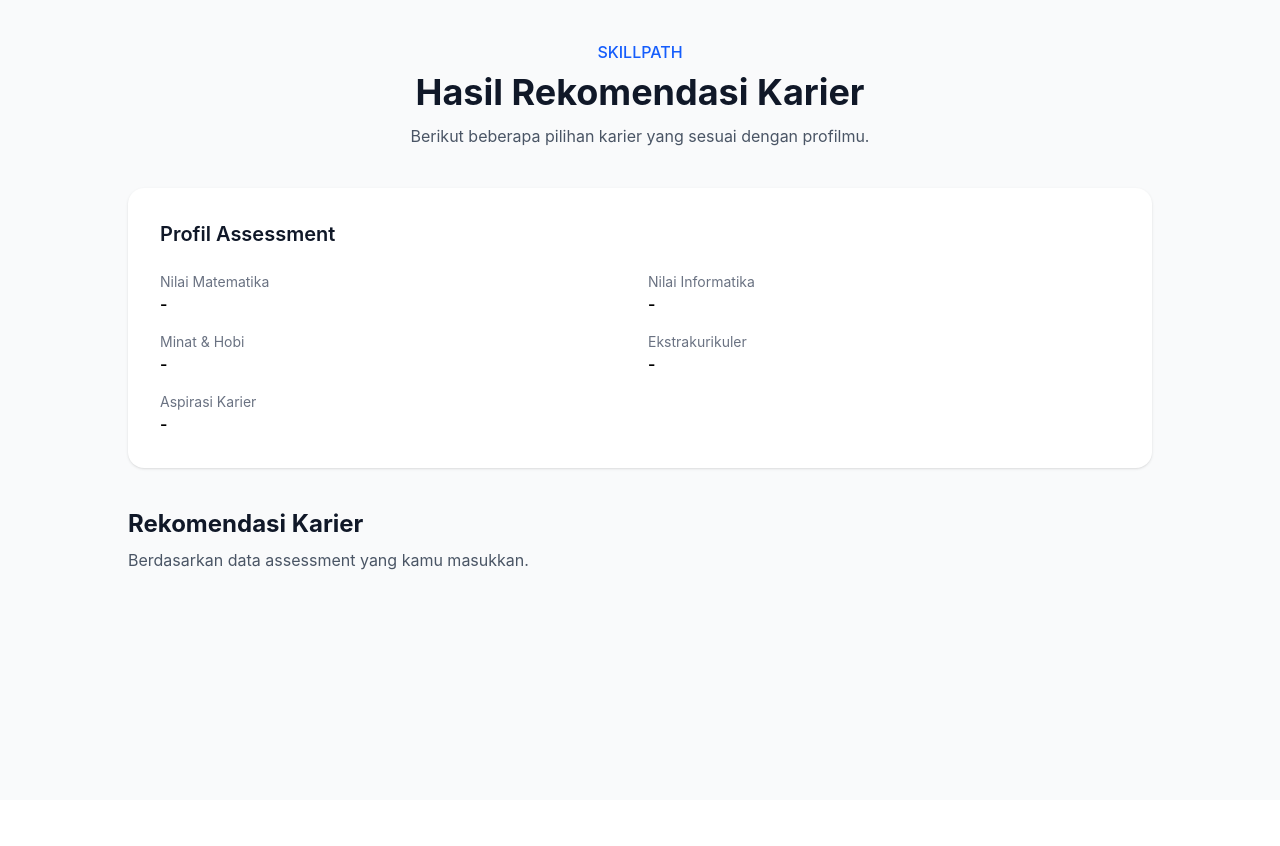
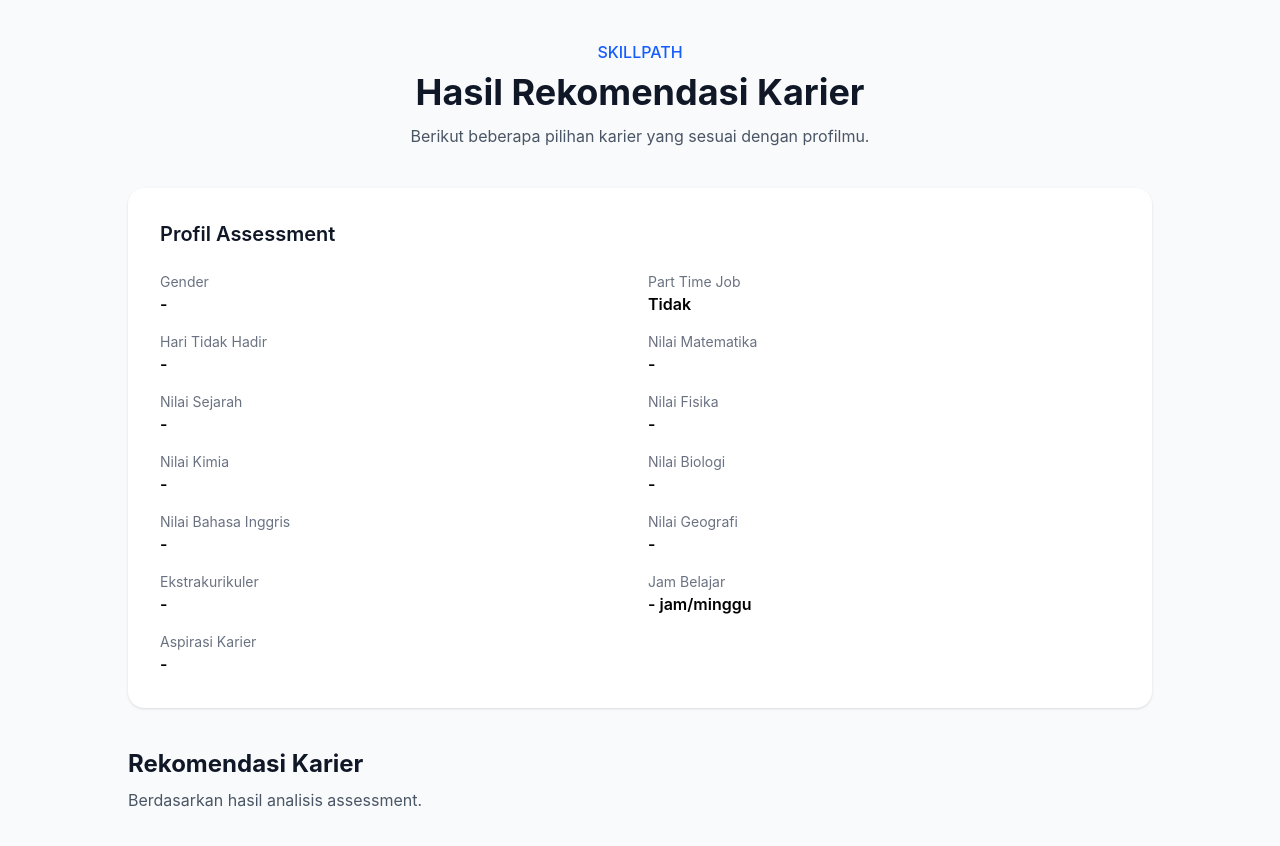
Before and after one commit to AaronDelMonte/Capstone-Project, a React app in the folder frontend/: page /result in a window 1280 px wide. Shown: the top 846 px of the page. Before the commit the page ends 800 px from the top, so only its background shows below. Built offline with nearby package versions, Linux system fonts and the light colour scheme; the HTML template or start-up script is replaced by a standard one.

Commit message:
Fix learning path navigation

```diff
--- a/frontend/src/pages/Assessment.jsx
+++ b/frontend/src/pages/Assessment.jsx
@@ -63,7 +63,7 @@ if (
       state: {
         formData: formData,
         recommendations: result.recommendations,
-        learningPath: result.learningPath,
+        learningPaths: result.learningPaths,
       },
     });
   } catch (error) {
--- a/frontend/src/pages/LearningPath.jsx
+++ b/frontend/src/pages/LearningPath.jsx
@@ -1,10 +1,12 @@
-import { useLocation } from "react-router-dom";
+import { useLocation, useNavigate } from "react-router-dom";
 
 function LearningPath() {
+  const location = useLocation();
+  const navigate = useNavigate();
 
-  const location = useLocation();
+  const learningPath = location.state?.learningPath || [];
+  const profession = location.state?.profession || "Karier";
 
-const steps = location.state?.learningPath || [];
   return (
     <div className="min-h-screen bg-gray-50 px-6 py-10">
       <div className="mx-auto max-w-4xl">
@@ -20,8 +22,8 @@ const steps = location.state?.learningPath || [];
           </h1>
 
           <p className="mx-auto mt-3 max-w-2xl text-gray-600">
-            Berikut roadmap belajar yang dapat kamu ikuti
-            untuk mempersiapkan diri menjadi Software Developer.
+            Berikut roadmap belajar yang dapat kamu ikuti untuk mempersiapkan
+            diri menjadi {profession}.
           </p>
         </div>
 
@@ -32,23 +34,27 @@ const steps = location.state?.learningPath || [];
           </p>
 
           <h2 className="mt-2 text-2xl font-bold text-gray-900">
-            Software Developer
+            {profession}
           </h2>
 
           <p className="mt-2 text-gray-600">
-            Fokus pada pengembangan aplikasi dan sistem berbasis teknologi.
+            Roadmap pembelajaran yang disesuaikan dengan rekomendasi karier.
           </p>
         </div>
 
         {/* Roadmap */}
-        <div className="mt-8 space-y-5">
+        <div className="mt-8">
+          <h2 className="text-2xl font-bold text-gray-900">
+            Roadmap Pembelajaran
+          </h2>
 
-          {steps.map((step) => (
+          <div className="mt-5 space-y-5">
+            {learningPath.length > 0 ? (
+              learningPath.map((step) => (
                 <div
                   key={step.nomor}
                   className="flex gap-5 rounded-2xl bg-white p-6 shadow-sm"
                 >
-
                   {/* Number */}
                   <div className="flex h-12 w-12 shrink-0 items-center justify-center rounded-full bg-blue-600 text-lg font-bold text-white">
                     {step.nomor}
@@ -56,9 +62,7 @@ const steps = location.state?.learningPath || [];
 
                   {/* Content */}
                   <div className="flex-1">
-
                     <div className="flex flex-wrap items-center justify-between gap-3">
-
                       <h3 className="text-xl font-bold text-gray-900">
                         {step.judul}
                       </h3>
@@ -66,18 +70,32 @@ const steps = location.state?.learningPath || [];
                       <span className="rounded-full bg-blue-100 px-3 py-1 text-sm font-medium text-blue-600">
                         {step.status}
                       </span>
-
                     </div>
 
                     <p className="mt-2 leading-relaxed text-gray-600">
                       {step.deskripsi}
                     </p>
-
+                  </div>
+                </div>
+              ))
+            ) : (
+              <div className="rounded-2xl bg-white p-8 text-center shadow-sm">
+                <p className="text-gray-500">
+                  Roadmap pembelajaran belum tersedia untuk karier ini.
+                </p>
+              </div>
+            )}
+          </div>
         </div>
 
-            </div>
-          ))}
-
+        {/* Back Button */}
+        <div className="mt-8 text-center">
+          <button
+            onClick={() => navigate("/result")}
+            className="rounded-lg border border-gray-300 bg-white px-5 py-2.5 font-medium text-gray-700 hover:bg-gray-50"
+          >
+            ← Kembali ke Hasil
+          </button>
         </div>
 
       </div>
--- a/frontend/src/pages/Result.jsx
+++ b/frontend/src/pages/Result.jsx
@@ -5,7 +5,8 @@ function Result() {
   const navigate = useNavigate();
 
   const formData = location.state?.formData;
-const recommendations = location.state?.recommendations || [];
+  const recommendations = location.state?.recommendations || [];
+  const learningPaths = location.state?.learningPaths || [];
 
   return (
     <div className="min-h-screen bg-gray-50 px-6 py-10">
@@ -35,38 +36,86 @@ const recommendations = location.state?.recommendations || [];
           <div className="mt-6 grid gap-4 md:grid-cols-2">
 
             <div>
-              <p className="text-sm text-gray-500">
-                Nilai Matematika
+              <p className="text-sm text-gray-500">Gender</p>
+              <p className="font-semibold">
+                {formData?.gender || "-"}
               </p>
+            </div>
+
+            <div>
+              <p className="text-sm text-gray-500">Part Time Job</p>
+              <p className="font-semibold">
+                {formData?.part_time_job === "true" ? "Ya" : "Tidak"}
+              </p>
+            </div>
+
+            <div>
+              <p className="text-sm text-gray-500">Hari Tidak Hadir</p>
+              <p className="font-semibold">
+                {formData?.absence_days ?? "-"}
+              </p>
+            </div>
+
+            <div>
+              <p className="text-sm text-gray-500">Nilai Matematika</p>
               <p className="font-semibold">
                 {formData?.matematika || "-"}
               </p>
             </div>
 
             <div>
-              <p className="text-sm text-gray-500">
-                Nilai Informatika
-              </p>
+              <p className="text-sm text-gray-500">Nilai Sejarah</p>
               <p className="font-semibold">
-                {formData?.informatika || "-"}
+                {formData?.sejarah || "-"}
               </p>
             </div>
 
             <div>
-              <p className="text-sm text-gray-500">
-                Minat & Hobi
-              </p>
+              <p className="text-sm text-gray-500">Nilai Fisika</p>
               <p className="font-semibold">
-                {formData?.minat || "-"}
+                {formData?.fisika || "-"}
               </p>
             </div>
 
             <div>
-              <p className="text-sm text-gray-500">
-                Ekstrakurikuler
+              <p className="text-sm text-gray-500">Nilai Kimia</p>
+              <p className="font-semibold">
+                {formData?.kimia || "-"}
               </p>
+            </div>
+
+            <div>
+              <p className="text-sm text-gray-500">Nilai Biologi</p>
+              <p className="font-semibold">
+                {formData?.biologi || "-"}
+              </p>
+            </div>
+
+            <div>
+              <p className="text-sm text-gray-500">Nilai Bahasa Inggris</p>
+              <p className="font-semibold">
+                {formData?.bahasa_inggris || "-"}
+              </p>
+            </div>
+
+            <div>
+              <p className="text-sm text-gray-500">Nilai Geografi</p>
+              <p className="font-semibold">
+                {formData?.geografi || "-"}
+              </p>
+            </div>
+
+            <div>
+              <p className="text-sm text-gray-500">Ekstrakurikuler</p>
               <p className="font-semibold">
                 {formData?.ekstrakurikuler || "-"}
+              </p>
+            </div>
+
+            <div>
+              <p className="text-sm text-gray-500">Jam Belajar</p>
+              <p className="font-semibold">
+                {formData?.jam_belajar || "-"} jam/minggu
               </p>
             </div>
 
@@ -89,14 +138,14 @@ const recommendations = location.state?.recommendations || [];
           </h2>
 
           <p className="mt-2 text-gray-600">
-            Berdasarkan data assessment yang kamu masukkan.
+            Berdasarkan hasil analisis assessment.
           </p>
 
           <div className="mt-6 space-y-5">
 
             {recommendations.map((career, index) => (
               <div
-                key={career.nama}
+                key={career.profession}
                 className="rounded-2xl bg-white p-6 shadow-sm"
               >
                 <div className="flex items-center justify-between gap-4">
@@ -108,18 +157,14 @@ const recommendations = location.state?.recommendations || [];
                       </span>
 
                       <h3 className="text-xl font-bold text-gray-900">
-                        {career.nama}
+                        {career.profession}
                       </h3>
                     </div>
-
-                    <p className="mt-3 text-gray-600">
-                      {career.deskripsi}
-                    </p>
                   </div>
 
                   <div className="text-right">
                     <p className="text-3xl font-bold text-blue-600">
-                      {career.persentase}%
+                      {career.match_score}%
                     </p>
 
                     <p className="text-sm text-gray-500">
@@ -134,7 +179,7 @@ const recommendations = location.state?.recommendations || [];
                   <div
                     className="h-full rounded-full bg-blue-600"
                     style={{
-                      width: `${career.persentase}%`,
+                      width: `${career.match_score}%`,
                     }}
                   />
                 </div>
@@ -143,7 +188,8 @@ const recommendations = location.state?.recommendations || [];
   onClick={() =>
     navigate("/learning-path", {
       state: {
-        learningPath: location.state?.learningPath,
+        learningPath: learningPaths[career.profession] || [],
+        profession: career.profession,
       },
     })
   }
@@ -151,6 +197,7 @@ const recommendations = location.state?.recommendations || [];
 >
   Lihat Learning Path →
 </button>
+
               </div>
             ))}
 
```
Lines whose indentation alone changed are shown as unchanged.
